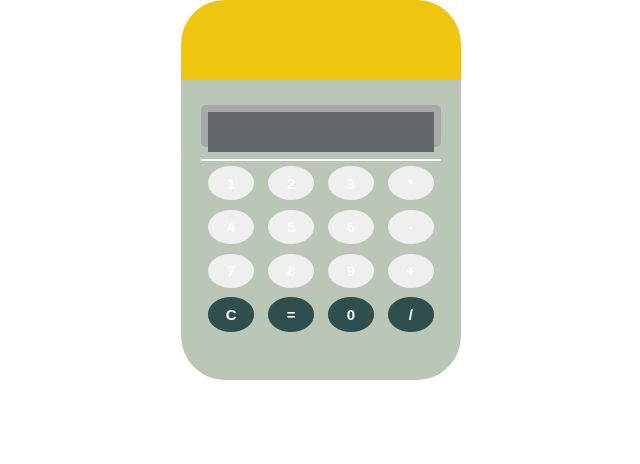
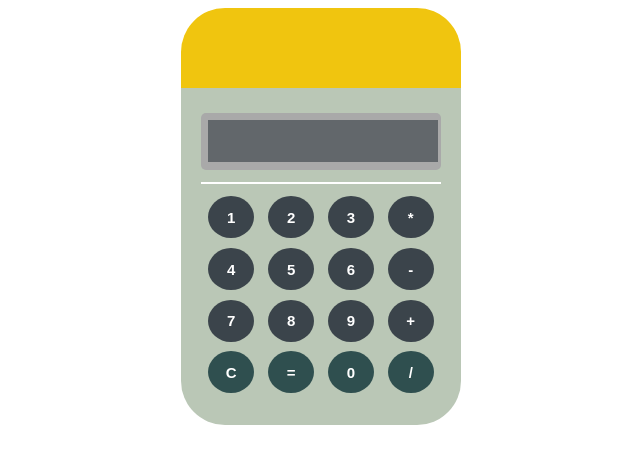
Before and after one commit to RuthMeryCardenas/Leccion41-Calculadora, a plain HTML site: page index.html in a window 1280 px wide. Shown: the whole page, without its empty margins (319-959 px from the left). Drawn offline with Linux system fonts and the light colour scheme; a web font is replaced by a local one.

Commit message:
Modificando estilos de calculadora

```diff
--- a/css/main.css
+++ b/css/main.css
@@ -1,8 +1,3 @@
-* {
-  margin: 0;
-  padding: 0;
-  box-sizing: border-box;
-}
 body {
   font-family: 'Khula', sans-serif;
 }
@@ -24,58 +19,58 @@ body {
 }
 /*CALCULADORA*/
 .flex {
+  align-items: center;
   display: flex;
-  align-items: center;
+  height: 100%;
   justify-content: center;
-  height: 100%;
 }
 .flex-content {
   vertical-align: middle;
   width: 280px;
 }
 .head {
-  height: 80px;
   border-top-left-radius: 44px;
   border-top-right-radius: 44px;
+  height: 80px;
 }
 .content {
-  height: 300px;
-  padding: 9% 7% 40% 7%;
   border-bottom-left-radius: 44px;
   border-bottom-right-radius: 44px;
+  height: 200px;
+  padding: 9% 7% 40% 7%;
   text-align: center;
 }
 .screen-case {
+  background-color: darkgray;
+  border-radius: 5px;
   height: 42px;
-  background-color: darkgray;
+  margin-bottom: 5%;
   padding: 3%;
-  border-radius: 5px;
-  margin-bottom: 5%;
 }
 .screen {
   border-style: none;
+  color: #FFFFFF;
+  font-size: 30px;
+  font-weight: 800;
+  height: 40px;
+  text-align: right;
   width: 100%;
-  height: 40px;
-  font-weight: 800;
-  font-size: 30px;
-  text-align: right;
-  color: #FFFFFF;
 }
 hr {
   background-color: white;
+  border-style: none;
   height: 2px;
-  border-style: none;
 }
 input[type="button"],
 button {
   border-radius: 50%;
   border-style: none;
-  width: 19%;
+  color: #FFFFFF;
+  font-size: 15px;
+  font-weight: 800;
   height: 21%;
   margin: 2%;
-  color: #FFFFFF;
-  font-weight: 800;
-  font-size: 15px;
+  width: 19%;
 }
 input:focus,
 button:focus {
--- a/index.html
+++ b/index.html
@@ -17,18 +17,18 @@
           <input class="screen gray-medium" type="text" readonly>
         </div>
         <hr>
-        <input type="button" value="1">
-        <input type="button" value="2">
-        <input type="button" value="3">
-        <input type="button" value="*"><br>
-        <input type="button" value="4">
-        <input type="button" value="5">
-        <input type="button" value="6">
-        <input type="button" value="-"><br>
-        <input type="button" value="7">
-        <input type="button" value="8">
-        <input type="button" value="9">
-        <input type="button" value="+"><br>
+        <input type="button" class="gray-dark" value="1">
+        <input type="button" class="gray-dark" value="2">
+        <input type="button" class="gray-dark" value="3">
+        <input type="button" class="gray-dark" value="*"><br>
+        <input type="button" class="gray-dark" value="4">
+        <input type="button" class="gray-dark" value="5">
+        <input type="button" class="gray-dark" value="6">
+        <input type="button" class="gray-dark" value="-"><br>
+        <input type="button" class="gray-dark" value="7">
+        <input type="button" class="gray-dark" value="8">
+        <input type="button" class="gray-dark" value="9">
+        <input type="button" class="gray-dark" value="+"><br>
         <input type="button" class="gray-green" value="C">
         <button class="gray-green">=</button>
         <input type="button" class="gray-green" value="0">
```
